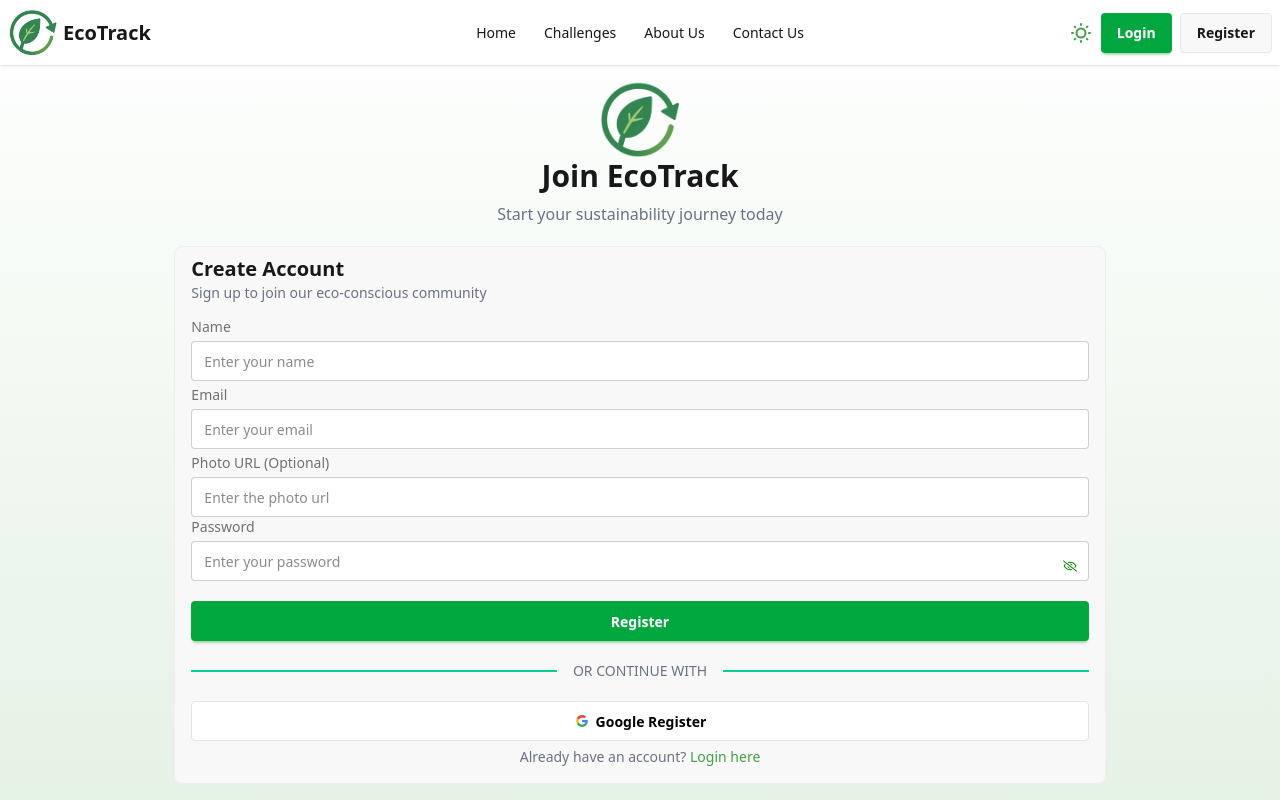
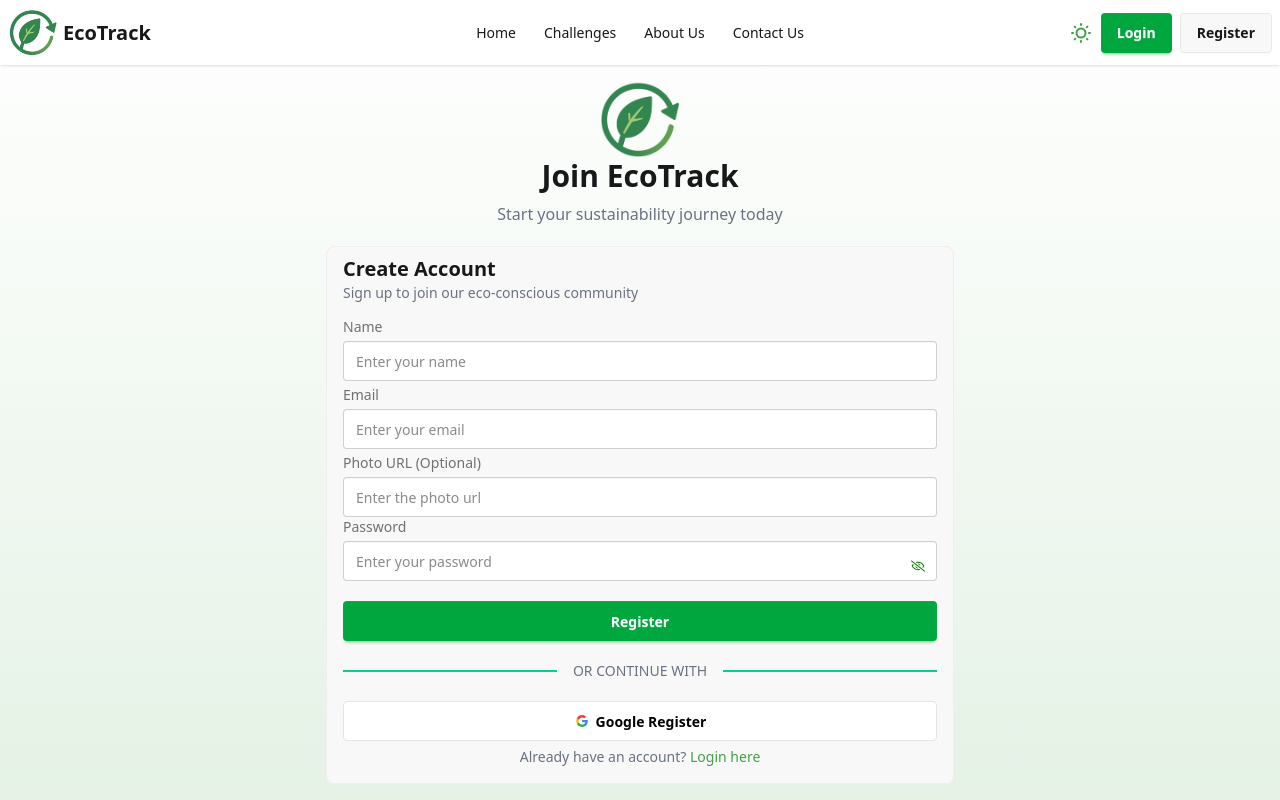
Before and after one commit to rakibhassannayem/echo-track-client, a React (Vite) app: page /register in a window 1280 px wide. Shown: the top 800 px of the page. Built offline with nearby package versions, Linux system fonts and the light colour scheme; no server answers.

Commit message:
final push

```diff
--- a/src/pages/Register/Register.jsx
+++ b/src/pages/Register/Register.jsx
@@ -70,7 +70,7 @@
         </p>
       </div>
 
-      <fieldset className="fieldset bg-base-200 border-base-300 rounded-box min-w-1/3 mt-5 border p-4 pt-2">
+      <fieldset className="fieldset bg-base-200 border-base-300 rounded-box min-w-1/3 max-w-1/2 mt-5 border p-4 pt-2">
         <div className="mb-2">
           <h3 className="headings text-xl!">Create Account</h3>
           <p className="text-secondary text-sm">
```
